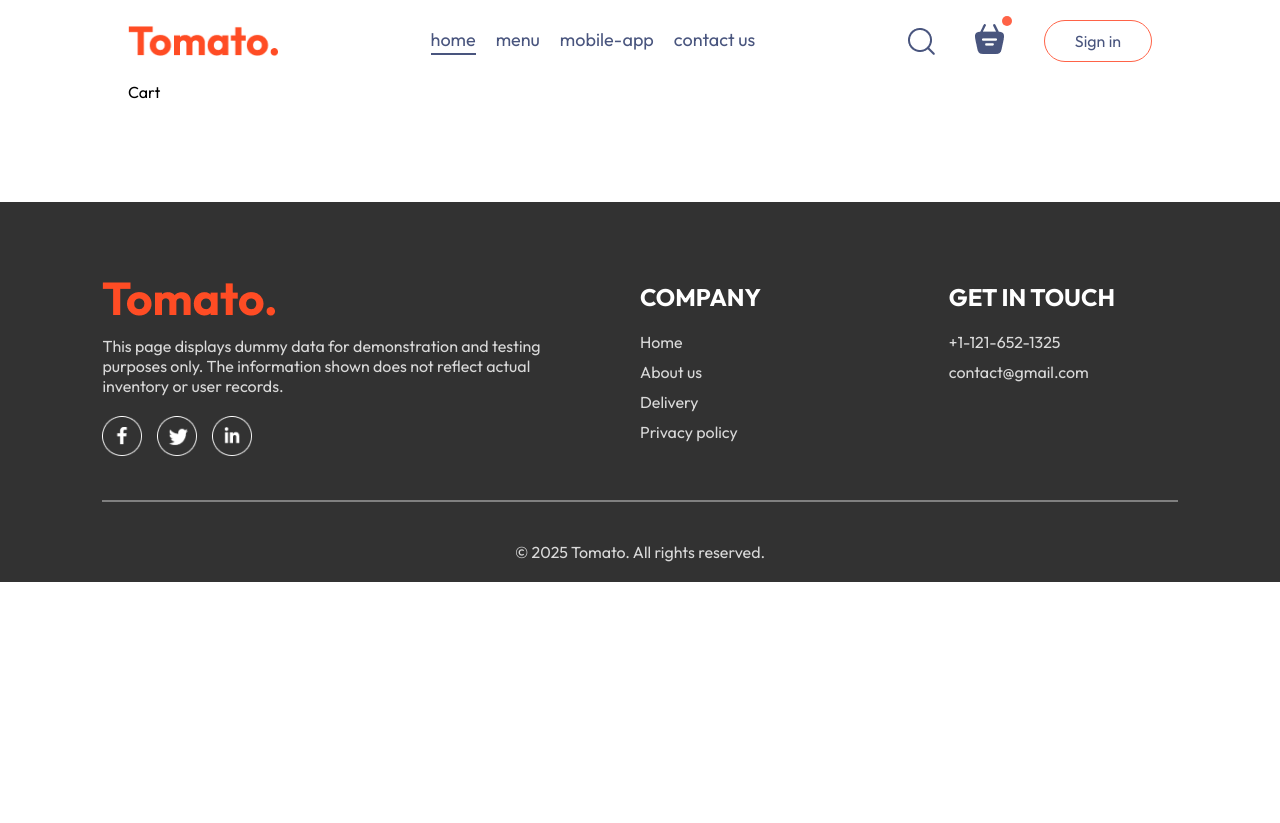
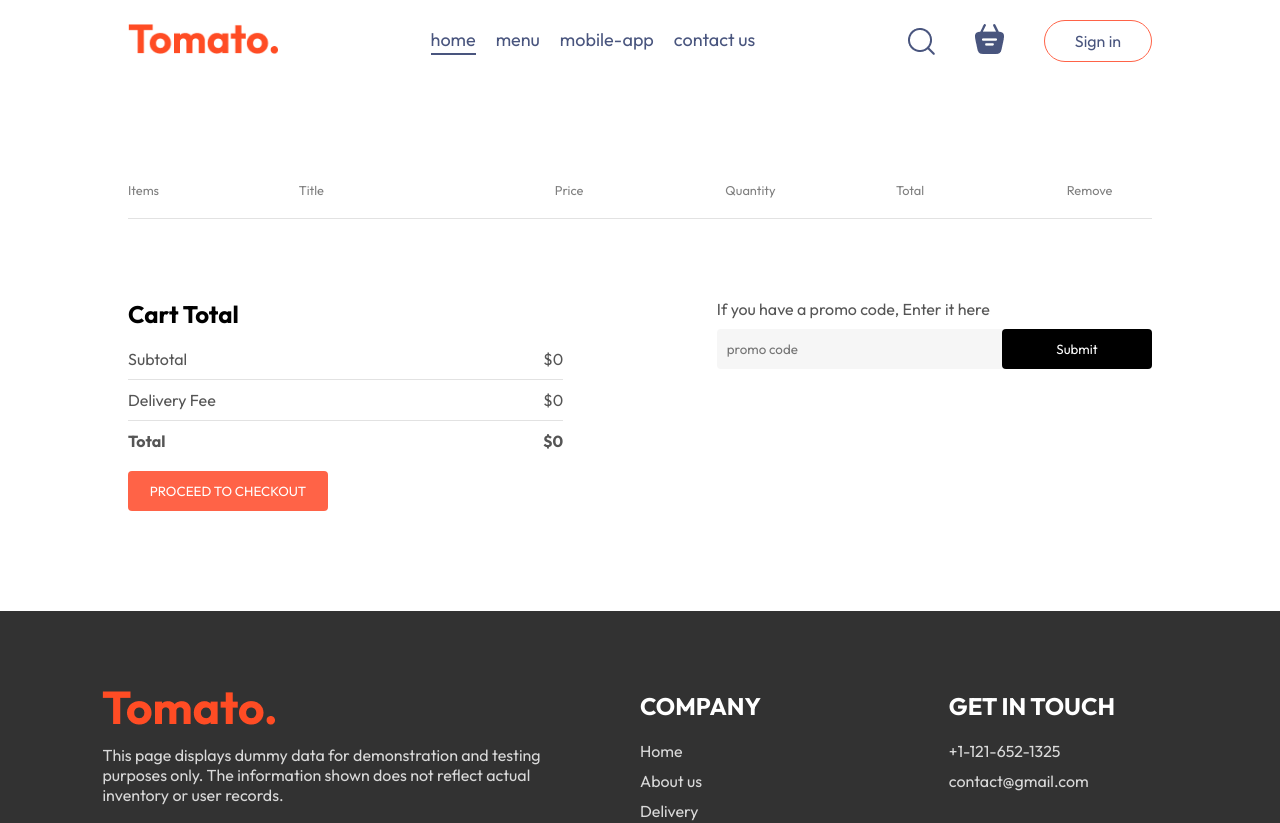
Before and after one commit to NethmiHasi/Food-Delivery-App, a React (Vite) app in the folder frontend/: page /cart in a window 1280 px wide. Shown: the top 823 px of the page. Before the commit the page ends 800 px from the top, so only its background shows below. Built offline with nearby package versions, Linux system fonts and the light colour scheme.

Commit message:
added cart page

```diff
--- a/frontend/src/components/Navbar/Navbar.jsx
+++ b/frontend/src/components/Navbar/Navbar.jsx
@@ -1,13 +1,15 @@
-import React, { useState } from "react";
+import React, { useContext, useState } from "react";
 import "./Navbar.css";
 import { assets } from "../../assets/assets";
 import { Link } from "react-router-dom";
+import { StoreContext } from "../../context/StoreContext";
 
 const Navbar = ({setShowLogin}) => {
   const [menu, setMenu] = useState("home");
+  const {getTotalCartAmount} = useContext(StoreContext);
   return (
     <div className="navbar">
-      <img src={assets.logo} alt="logo" className="logo" />
+      <Link to='/'><img src={assets.logo} alt="logo" className="logo" /> </Link>
       <ul className="navbar-menu">
         <Link
           to="/"
@@ -41,8 +43,8 @@
       <div className="navbar-right">
         <img src={assets.search_icon} alt="" />
         <div className="navbar-search-icon">
-          <img src={assets.basket_icon} alt="" />
-          <div className="dot"></div>
+          <Link to='/cart'><img src={assets.basket_icon} alt="" /></Link>
+          <div className={getTotalCartAmount() ===0 ? "" : "dot"}></div>
         </div>
         <button onClick={() =>setShowLogin(true)}>Sign in</button>
       </div>
--- a/frontend/src/context/StoreContext.jsx
+++ b/frontend/src/context/StoreContext.jsx
@@ -1,4 +1,4 @@
-import { createContext, useEffect, useState } from "react";
+import { createContext, useState } from "react";
 import { food_list } from "../assets/assets";
 
 export const StoreContext = createContext(null);
@@ -21,9 +21,18 @@
         setCartItems((prev) => ({...prev, [itemId]: prev[itemId]-1}))
     }
 
-    useEffect(() =>{
-        console.log(cartItems);
-    }, [cartItems])
+    const getTotalCartAmount = () =>{
+        let totalAmount = 0;
+        for(const item in  cartItems){
+            if(cartItems[item] > 0){
+                let itemInfo = food_list.find((product) => product._id === item);
+                totalAmount += itemInfo.price * cartItems[item]
+
+            }
+
+        }
+        return totalAmount;
+    }
 
 
 
@@ -32,7 +41,8 @@
         cartItems,
         setCartItems,
         addToCart,
-        removeFromCart
+        removeFromCart,
+        getTotalCartAmount
 
     }
     return(
--- a/frontend/src/pages/Cart/Cart.css
+++ b/frontend/src/pages/Cart/Cart.css
@@ -0,0 +1,109 @@
+
+.cart{
+    margin-top: 100px;
+}
+
+.cart-items-title{
+    display: grid;
+    grid-template-columns: 1fr 1.5fr 1fr 1fr 1fr 0.5fr;
+    align-items: center;
+    color: gray;
+    font-size: max(1vw, 12px);
+}
+
+.cart-items-item{
+    margin: 10px 0;
+    color: black;
+}
+
+.cart-items-item img{
+    width: 50px;
+}
+
+.cart hr{
+    height: 1px;
+    background-color: #e2e2e2;
+    border: none;
+}
+
+.cart-items-item .cross{
+    cursor: pointer;
+}
+
+.cart-bottom{
+    margin-top: 80px;
+    display: flex;
+    justify-content: space-between;
+    gap: max(12vw, 20px);
+}
+
+.cart-total{
+    flex: 1;
+    display: flex;
+    flex-direction: column;
+    gap: 20px;
+}
+
+.cart-total-details{
+    display: flex;
+    justify-content: space-between;
+    color: #555;
+}
+
+.cart-total hr{
+    margin: 10px 0;
+}
+
+.cart-total button{
+    padding: 10px;
+    border: none;
+    border-radius: 4px;
+    color: white;
+    background-color: tomato;
+    width: max(15vw, 200px);
+    padding: 12px 0px;
+    cursor: pointer;
+}
+
+.cart-promocode{
+    flex: 1;
+}
+
+.cart-promocode p{
+    color: #555;
+}
+
+.cart-promocode-input{
+    margin-top: 10px;
+    display: flex;
+    justify-content: space-between;
+    align-items: center;
+    background-color: #f6f6f6;
+    border-radius: 4px;
+}
+
+.cart-promocode-input input{
+    background: transparent;
+    border: none;
+    outline: none;
+    padding-left: 10px;
+}
+
+.cart-promocode-input button{
+    width: max(10vw, 150px);
+    padding: 12px 5px;
+    background-color: black;
+    border: none;
+    color: white;
+    border-radius: 4px;
+}
+
+@media (max-width:750px){
+    .cart-bottom{
+        flex-direction: column-reverse;
+    }
+
+    .cart-promocode{
+        justify-content: start;
+    }
+}
--- a/frontend/src/pages/Cart/Cart.jsx
+++ b/frontend/src/pages/Cart/Cart.jsx
@@ -1,9 +1,83 @@
-import React from 'react'
-import './Cart.css'
+import React, { useContext } from "react";
+import "./Cart.css";
+import { StoreContext } from "../../context/StoreContext";
+import { useNavigate } from "react-router-dom";
+
 const Cart = () => {
+  const { cartItems, food_list, removeFromCart, getTotalCartAmount, url } =
+    useContext(StoreContext);
+  const navigate = useNavigate();
+
   return (
-    <div>Cart</div>
-  )
-}
+    <div className="cart">
+      <div className="cart-items">
+        <div className="cart-items-title">
+          <p>Items</p>
+          <p>Title</p>
+          <p>Price</p>
+          <p>Quantity</p>
+          <p>Total</p>
+          <p>Remove</p>
+        </div>
+        <br />
+        <hr />
+        {food_list.map((item, index) => {
+          <p>{index}</p>;
 
-export default Cart
+          if (cartItems[item._id] > 0) {
+            return (
+              <>
+                <div className="cart-items-title cart-items-item">
+                  <img src={url + "/images/" + item.image} alt="" />
+                  <p>{item.name}</p>
+                  <p>${item.price}</p>
+                  <p>{cartItems[item._id]}</p>
+                  <p>${item.price * cartItems[item._id]}</p>
+                  <p onClick={() => removeFromCart(item._id)} className="cross">
+                    x
+                  </p>
+                </div>
+                <hr />
+              </>
+            );
+          }
+        })}
+      </div>
+      <div className="cart-bottom">
+        <div className="cart-total">
+          <h2>Cart Total</h2>
+          <div>
+            <div className="cart-total-details">
+              <p>Subtotal</p>
+              <p>${getTotalCartAmount()}</p>
+            </div>
+            <hr />
+            <div className="cart-total-details">
+              <p>Delivery Fee</p>
+              <p>${getTotalCartAmount() === 0 ? 0 : 2}</p>
+            </div>
+            <hr />
+            <div className="cart-total-details">
+              <b>Total</b>
+              <b>
+                ${getTotalCartAmount() === 0 ? 0 : getTotalCartAmount() + 2}
+              </b>
+            </div>
+          </div>
+          <button onClick={() => navigate("/order")}>
+            PROCEED TO CHECKOUT
+          </button>
+        </div>
+        <dic className="cart-promocode">
+          <p>If you have a promo code, Enter it here</p>
+          <div className="cart-promocode-input">
+            <input type="text" placeholder="promo code" />
+            <button>Submit</button>
+          </div>
+        </dic>
+      </div>
+    </div>
+  );
+};
+
+export default Cart;
```
